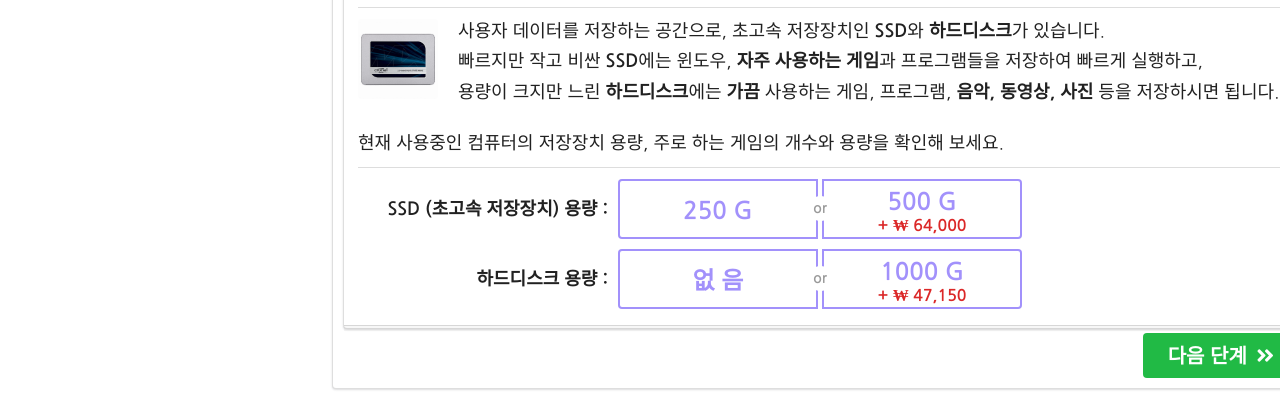
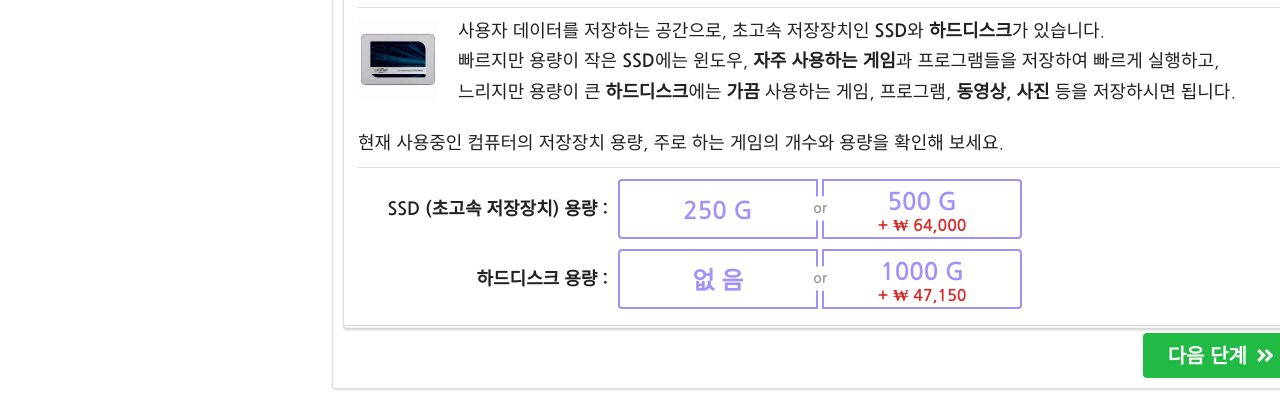
Before and after one commit to EEngblo/2018_CS374, a plain HTML site: page outerFrame.html in a window 1280 px wide. Shown: the part 523-931 px from the top of the page. Drawn offline with nearby package versions, Linux system fonts and the light colour scheme.

Commit message:
ram 까지  수정
case 아직 안함

```diff
--- a/index.css
+++ b/index.css
@@ -229,6 +229,9 @@ input::placeholder {
     color: #fff !important;
 }
 
+.ui .modal .content{
+  padding:20px;
+}
 
 
 .final{
--- a/outerFrame.html
+++ b/outerFrame.html
@@ -521,8 +521,8 @@
                       <img class="m_SSD_explanation ui rounded left floated image myImage" src="./img/SSD.jpg" width="80" height="80">
                   </span>
                     <p class="texts explanationText">사용자 데이터를 저장하는 공간으로, 초고속 저장장치인 <strong>SSD</strong>와 <strong>하드디스크</strong>가 있습니다.</p>
-                    <p class="texts explanationText">빠르지만 작고 비싼 <strong>SSD</strong>에는 윈도우, <strong>자주 사용하는 게임</strong>과 프로그램들을 저장하여 빠르게 실행하고,</p>
-                    <p class="texts explanationText">용량이 크지만 느린 <strong>하드디스크</strong>에는 <strong>가끔</strong> 사용하는 게임, 프로그램, <strong>음악, 동영상, 사진</strong> 등을 저장하시면 됩니다.</p>
+                    <p class="texts explanationText">빠르지만 용량이 작은 <strong>SSD</strong>에는 윈도우, <strong>자주 사용하는 게임</strong>과 프로그램들을 저장하여 빠르게 실행하고,</p>
+                    <p class="texts explanationText">느리지만 용량이 큰 <strong>하드디스크</strong>에는 <strong>가끔</strong> 사용하는 게임, 프로그램, <strong>동영상, 사진</strong> 등을 저장하시면 됩니다.</p>
                     <br>
                     <p class="texts explanationText">현재 사용중인 컴퓨터의 저장장치 용량, 주로 하는 게임의 개수와 용량을 확인해 보세요.</p>
                   </div>
```
